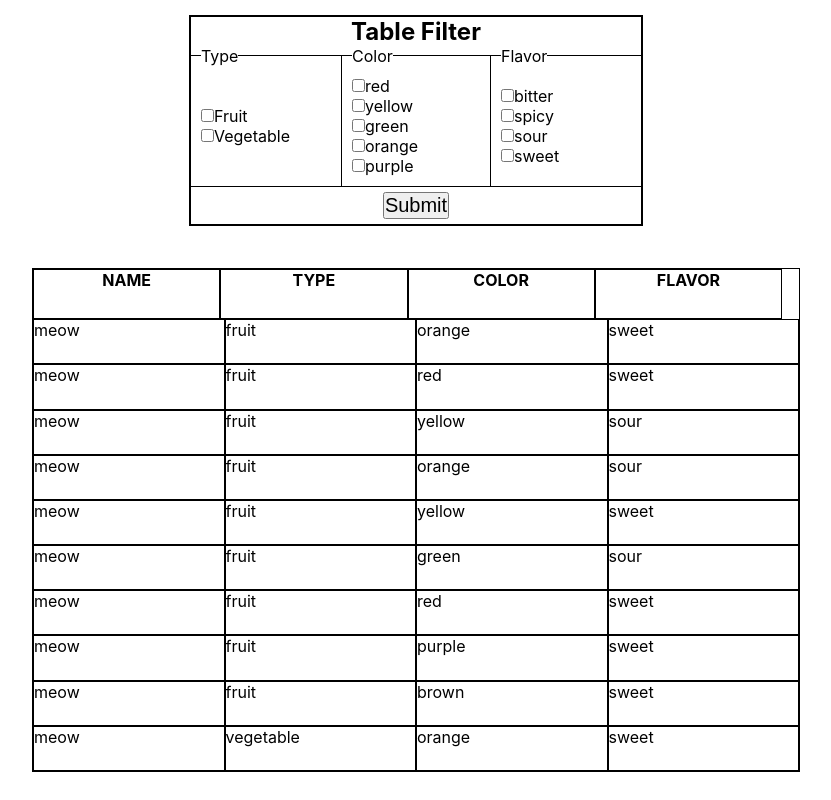
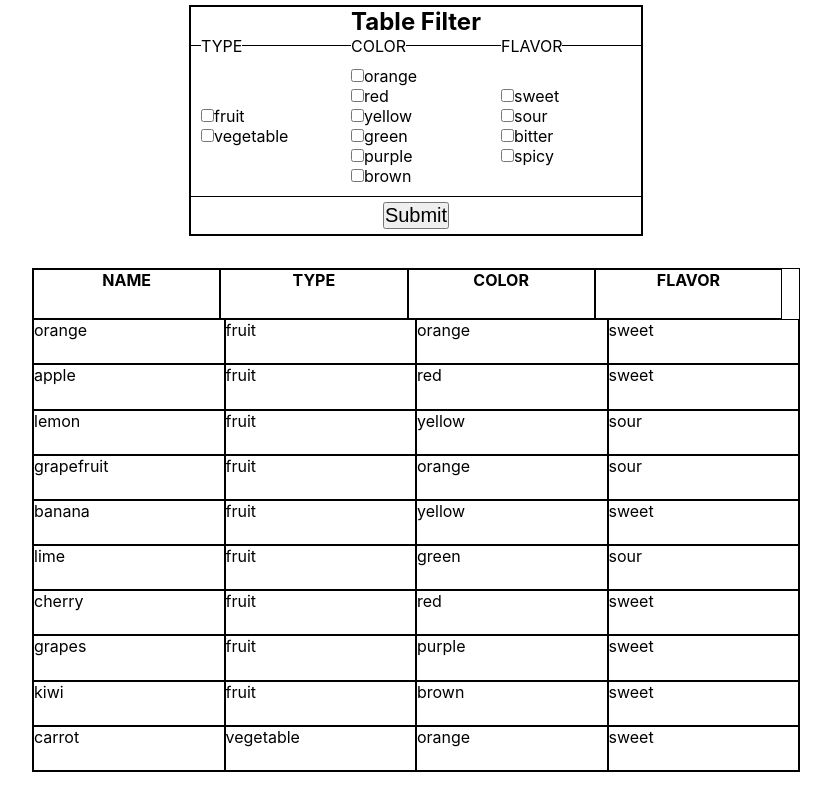
Before and after one commit to JamesStop/table-filtering-practice, a React (Create React App) app: page / in a window 1280 px wide. Shown: the whole page, without its empty margins (224-1055 px from the left). Built offline with nearby package versions, Linux system fonts and the light colour scheme.

Commit message:
made the filter almost completely dynamic to the data being used

```diff
--- a/src/App.js
+++ b/src/App.js
@@ -22,6 +22,8 @@ const Provider = compose([
 
 function App() {
 
+  let currentData = 'Plant'
+
   const [trueFilter, setTrueFilter] = useState({
     type: [],
     color: [],
@@ -34,13 +36,24 @@ function App() {
   return (
     <div className='main-display'>
       <nav>
-        <Filter trueFilter={trueFilter} setTrueFilter={setTrueFilter}/>
+        <Routes>
+          <Route path='/' element={
+            <Provider>
+              <Filter trueFilter={trueFilter} currentData={currentData} setTrueFilter={setTrueFilter}/>
+            </Provider>}
+          />
+          <Route path='/:id' element={
+            <Provider>
+              <Filter trueFilter={trueFilter} currentData={currentData} setTrueFilter={setTrueFilter}/>
+            </Provider>}
+          />
+        </Routes>
+
       </nav>
       <div className="table-display">
-        <Routes>
-          <Route path='/' element={<Provider><Table trueFilter={trueFilter} /></Provider>} />
-          <Route path='/:id' element={<Provider><Table trueFilter={trueFilter}/></Provider>} />
-        </Routes>
+        <Provider>
+          <Table trueFilter={trueFilter} currentData={currentData}/>
+        </Provider>
       </div>
     </div>
   );
--- a/src/components/filters/Filter.js
+++ b/src/components/filters/Filter.js
@@ -1,16 +1,55 @@
-import React from 'react';
+import React, {useEffect, useState, useContext} from 'react';
+import { useParams } from 'react-router';
+import { PlantDataContext } from '../../contexts/plantData';
+import { PlantData2Context } from '../../contexts/plantData2';
 import './Filter.css'
-import { useState } from 'react';
 
-function Filter({trueFilter, setTrueFilter}) {
 
-    const [colors, setColors] = useState(['red', 'yellow', 'green', 'orange', 'purple'])
-    const [flavors, setFlavors] = useState(['bitter', 'spicy', 'sour', 'sweet'])
-    const [newFilter, setNewFilter] = useState({
-        type: [],
-        color: [],
-        flavor: [],
+function Filter({trueFilter, setTrueFilter, currentData}) {
+
+    const { id } = useParams()
+    let data = useContext(PlantDataContext)
+
+    const [filtersOptions, setFiltersOptions] = useState([])
+    const [filtersOptionsOptions, setFiltersOptionsOptions] = useState([])
+    const [newFilter, setNewFilter] = useState({})
+
+    useEffect (() => {
+        if (id) {
+            console.log(id)
+        }
+    }, []);
+
+    useEffect(() => {
+        if (data.length && data.length > 0) {
+            const allOptions = Object.keys(data[0])
+            let confirmedOptions = []
+            let confirmedOptionOptions = []
+            let confirmedFilter = {}
+            allOptions.map((option) => {
+                let currentOptionOptions = {}
+                data.map((data) => {
+                    if (currentOptionOptions[data[option]]) {
+                        currentOptionOptions[data[option]] += 1
+                    } else {
+                        currentOptionOptions[data[option]] = 1
+                    }
                 })
+                if (Object.keys(currentOptionOptions).length != data.length && Object.keys(currentOptionOptions).length != 1) {
+                    confirmedOptions = [...confirmedOptions, option]
+                    confirmedFilter = {...confirmedFilter, [option]: []}
+                    confirmedOptionOptions = [...confirmedOptionOptions, currentOptionOptions]
+                }
+            })
+            setNewFilter(confirmedFilter)
+            setFiltersOptions(confirmedOptions)
+            setFiltersOptionsOptions(confirmedOptionOptions)
+        }
+
+
+    }, [])
+
+
 
     const handleSubmit = async(event) => {
         event.preventDefault();
@@ -28,47 +67,35 @@ function Filter({trueFilter, setTrueFilter}) {
         setNewFilter({ ...newFilter, [event.target.name]: filterToChange})
     }
 
+    if (filtersOptions.length > 0 && filtersOptionsOptions.length > 0) {
         return (
             <form className='filter-form' onSubmit={handleSubmit}>
                 <h1>Table Filter</h1>
                 <section className='filter-options'>
-                <fieldset className='type-filter'>
-                    <legend>Type</legend>
-                    <label htmlFor="fruit">
-                        <input type="checkbox" id="fruit" name="type" value="fruit" onChange={handleChange}/>
-                        Fruit
-                    </label>
-                    <label htmlFor="vegetable">
-                        <input type="checkbox" id="vegetable" name="type" value="vegetable" onChange={handleChange}/>
-                        Vegetable
-                    </label>
-                </fieldset>
-                <fieldset  className='color-filter'>
-                    <legend>Color</legend>
-                    {colors.map((color) => {
+                    {filtersOptions.map((options, index) => {
+                        if (filtersOptionsOptions[index]) {
+                            const optionsArray = Object.keys(filtersOptionsOptions[index])
                             return (
-                            <label htmlFor={color} key={color}>
-                                <input type="checkbox" id={color} name="color" value={color} onChange={handleChange}/>
-                                {color}
+                                <fieldset key={`${options}field`} className='type-filter'>
+                                    <legend>{options.toUpperCase()}</legend>
+                                    {optionsArray.map((optionSingle) => {
+                                        return (
+                                            <label key={optionSingle} htmlFor={optionSingle}>
+                                                <input type="checkbox" id={optionSingle} name={options} value={optionSingle} onChange={handleChange}/>
+                                                {optionSingle}
                                             </label>
                                     )
                                     })}
                                 </fieldset>
-                <fieldset  className='flavor-filter'>
-                    <legend>Flavor</legend>
-                    {flavors.map((flavor) => {
-                        return (
-                            <label htmlFor={flavor} key={flavor}>
-                                <input type="checkbox" id={flavor} name="flavor" value={flavor} onChange={handleChange}/>
-                                {flavor}
-                            </label>
                             )
+                        }
                     })}
-                </fieldset>
                 </section>
                 <button className='filter-submit' type="submit">Submit</button>
             </form>
         );
     }
 
+}
+
 export default Filter;
--- a/src/components/table/Table.js
+++ b/src/components/table/Table.js
@@ -5,19 +5,15 @@ import { PlantData2Context } from '../../contexts/plantData2';
 import './Table.css'
 
 
-function Table({trueFilter}) {
+function Table({trueFilter, currentData}) {
 
     const { id } = useParams();
     // const [filter, setFilter] = useState({})
-    const data = useContext(PlantData2Context);
+    const data = useContext(PlantDataContext);
     const [tableData, setTableData] = useState(data)
     const filterCategories = ['type', 'color', 'flavor']
 
-    useEffect (() => {
-        if (id) {
-            console.log(id)
-        }
-    }, []);
+
 
     return (
         <div className='table-center'>
```
Lines whose indentation alone changed are shown as unchanged.
